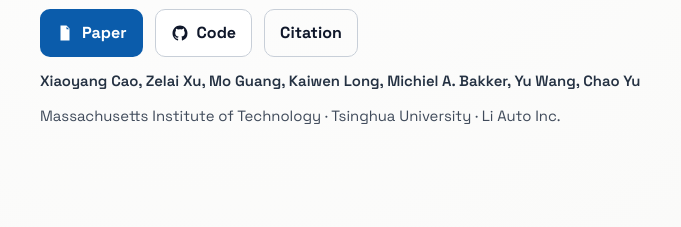
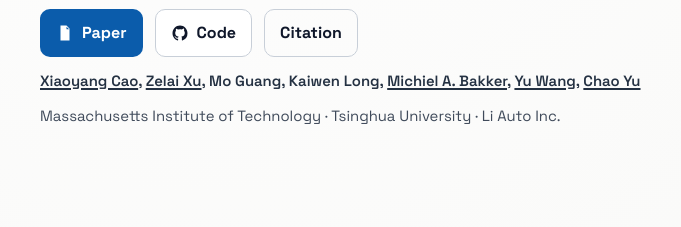
Before and after one commit to repo-alignment/repo-alignment.github.io, a plain HTML site: page index.html in a window 1280 px wide. Shown: the part 375-602 px from the top of the page, 40-721 px from the left. Drawn offline with Linux system fonts and the light colour scheme.

Commit message:
Add personal homepage links to author list

```diff
--- a/assets/css/site.css
+++ b/assets/css/site.css
@@ -152,6 +152,14 @@ h1 {
 .author-line {
   font-weight: 600;
   color: #243142;
+}
+
+.author-line a {
+  color: inherit;
+}
+
+.author-line a:hover {
+  color: #0b5cab;
 }
 
 .btn {
--- a/assets/js/site.js
+++ b/assets/js/site.js
@@ -80,10 +80,6 @@ function applyMeta(meta) {
 
   if (meta.paper_badge_text) {
     setText("paper-badge", meta.paper_badge_text);
-  }
-
-  if (Array.isArray(meta.authors) && meta.authors.length > 0) {
-    setText("author-line", meta.authors.join(", "));
   }
 
   if (Array.isArray(meta.affiliations) && meta.affiliations.length > 0) {
--- a/index.html
+++ b/index.html
@@ -50,7 +50,7 @@
             <a id="cta-citation" class="btn btn-ghost" href="#citation">Citation</a>
           </div>
           <p class="author-line" id="author-line">
-            Xiaoyang Cao, Zelai Xu, Mo Guang, Kaiwen Long, Michiel A. Bakker, Yu Wang, Chao Yu
+            <a href="https://xiaoyangcao1113.github.io/" target="_blank" rel="noopener">Xiaoyang Cao</a>, <a href="https://nicsefc.ee.tsinghua.edu.cn/people/ZelaiXu" target="_blank" rel="noopener">Zelai Xu</a>, Mo Guang, Kaiwen Long, <a href="https://miba.dev/" target="_blank" rel="noopener">Michiel A. Bakker</a>, <a href="https://nicsefc.ee.tsinghua.edu.cn/people/YuWang" target="_blank" rel="noopener">Yu Wang</a>, <a href="https://nicsefc.ee.tsinghua.edu.cn/people/ChaoYu" target="_blank" rel="noopener">Chao Yu</a>
           </p>
           <p class="affiliation-line" id="affiliation-line">
             Massachusetts Institute of Technology · Tsinghua University · Li Auto Inc.
```
